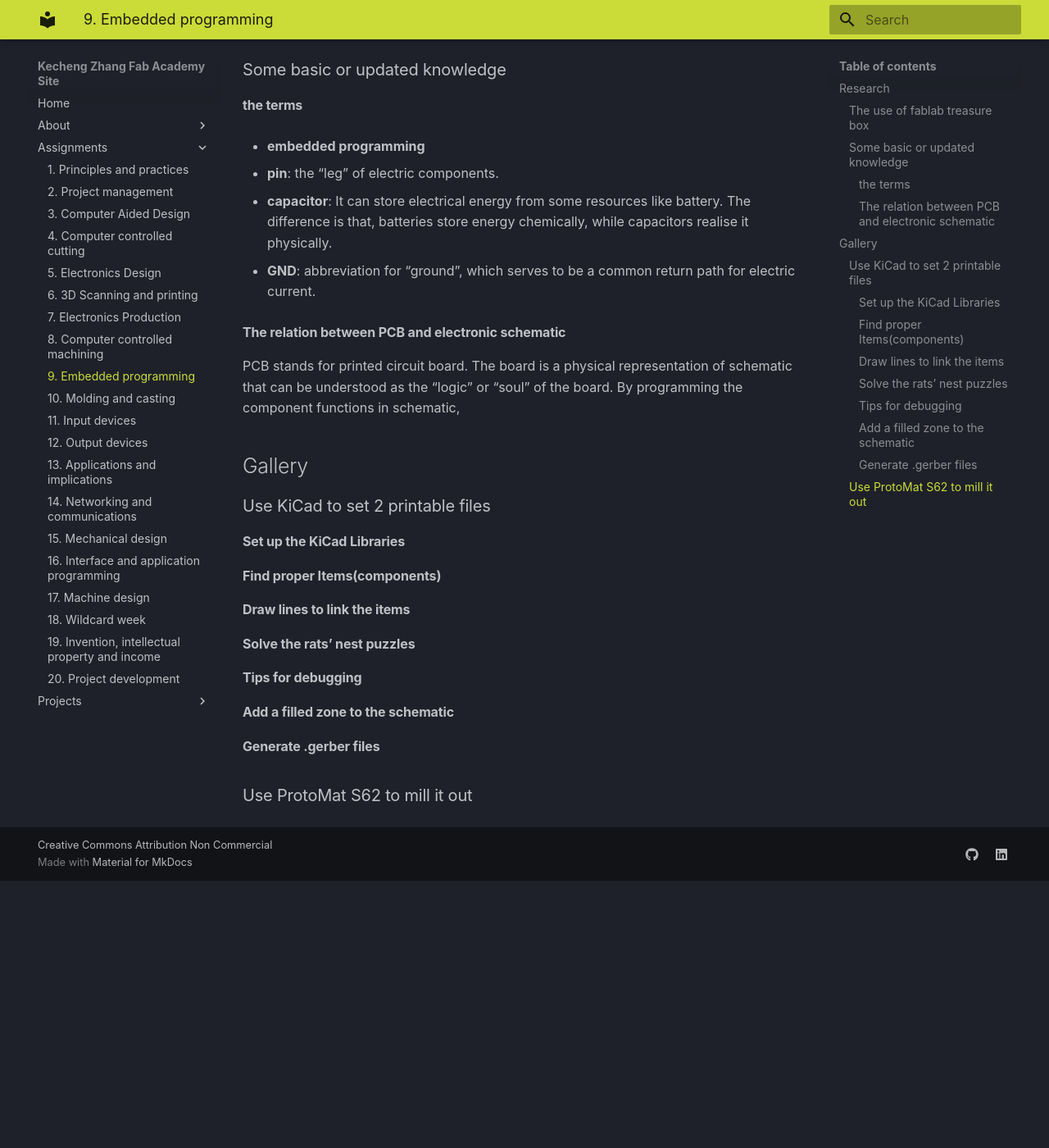
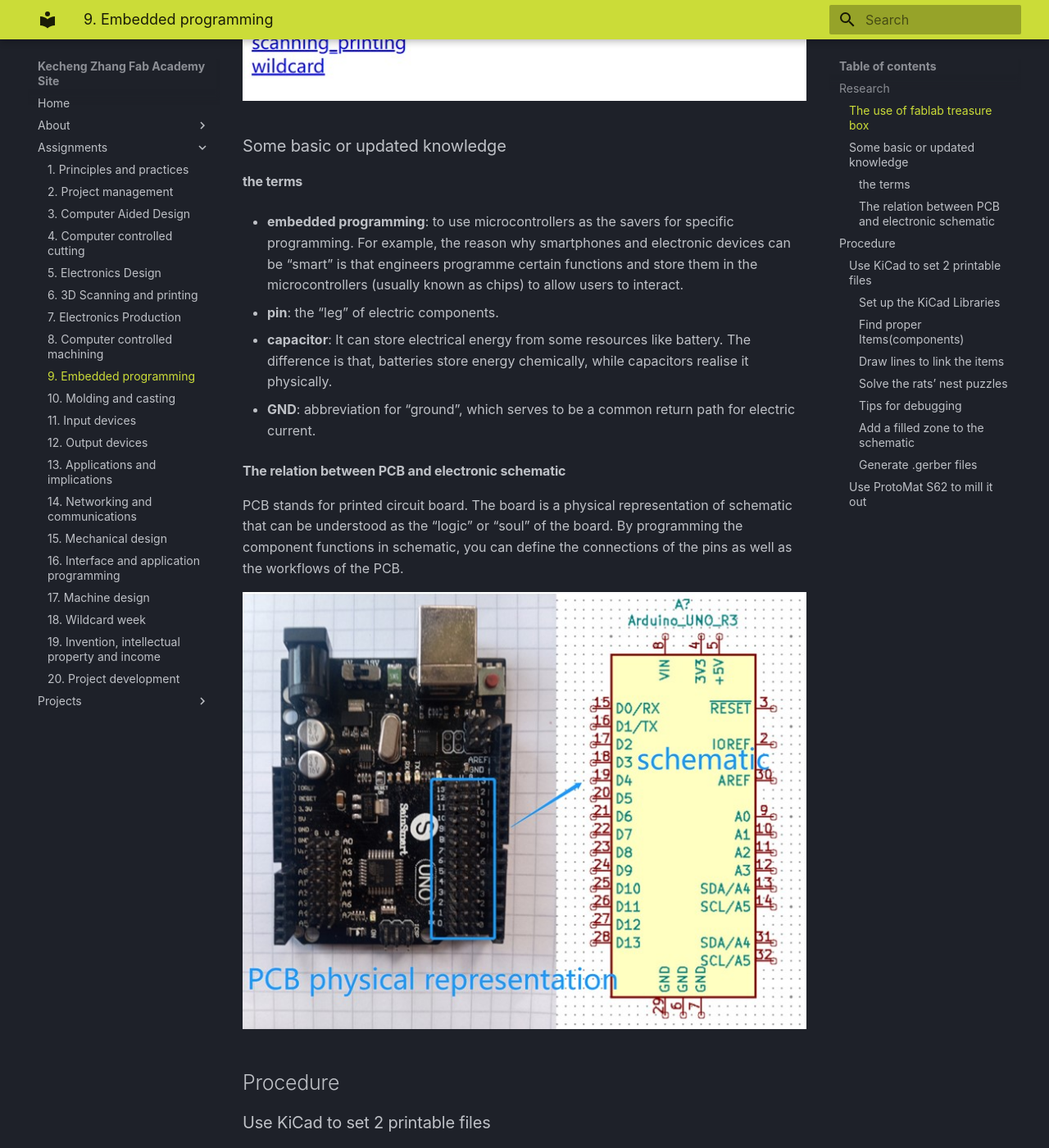
Before and after one commit to kecheeng/example-repository, an MkDocs documentation site: the page built from _docs/assignments/week09.md, in a window 1280 px wide and 1400 px high, scrolled down 1343 px. Shown: the whole window at 82% size. Built offline with MkDocs 1.6.1 and Material for MkDocs 9.7.7, drawn with Linux system fonts in a browser that asks for light colours; before the commit the page ends 2417 px from its top, so only the background shows below that; some of the changed text lies outside the part shown.

```diff
--- a/_docs/assignments/week09.md
+++ b/_docs/assignments/week09.md
@@ -3,6 +3,8 @@
 With the basic knowledge of PCB and soldering, this week I continued the electronics courses taught by Antti Mäntyniemi for embedded programming on a STDI chip. The learning objective is to produce a programmed STDI PCB board with an LED controlled by a button. The functions of LED and the button shall be programmmed. I guess this is the foundation for Input design.
 
 This time the course is a typical engineering style: use a professional software (KiCad) to design the work, then realise it with computer-controlled machine (LPKF ProtoMat S62).
+
+Based on the prior knowledg of PCB, Antti M used reverse engineering to teach. He made me observe a prototype of final PCB work, and guided me to think, disassemble the process of realisation backwards.
 
 ## Research
 
@@ -16,7 +18,7 @@ One of the most important things for independent study is to find the right reso
 
 #### the terms
 
-- **embedded programming**
+- **embedded programming**: to use microcontrollers as the savers for specific programming. For example, the reason why smartphones and electronic devices can be "smart" is that engineers programme certain functions and store them in the microcontrollers (usually known as chips) to allow users to interact.
 
 - **pin**: the "leg" of electric components.
 
@@ -26,13 +28,26 @@ One of the most important things for independent study is to find the right reso
 
 #### The relation between PCB and electronic schematic
 
-PCB stands for printed circuit board. The board is a physical representation of schematic that can be understood as the "logic" or "soul" of the board. By programming the component functions in schematic,
+PCB stands for printed circuit board. The board is a physical representation of schematic that can be understood as the "logic" or "soul" of the board. By programming the component functions in schematic, you can define the connections of the pins as well as the workflows of the PCB.
 
-## Gallery
+![](../images/schematic1.jpg)
+
+## Procedure
 
 ### Use KiCad to set 2 printable files
 
+For this step, we used **KiCad** as the software to design the schematic.
+
+![](../images/kicad1.jpg)
+
+Below is the interface of Kicad.
+
+![](../images/kicad2.jpg)
+
+
 #### Set up the KiCad Libraries
+
+An important feature of embedded programming is that you do NOT have to scratch from the surface.
 
 #### Find proper Items(components)
 
```
Also changed, not shown: _docs/images/kicad1.jpg (added), _docs/images/kicad2.jpg (added), _docs/images/schematic1.jpg (added), 1 other file.
